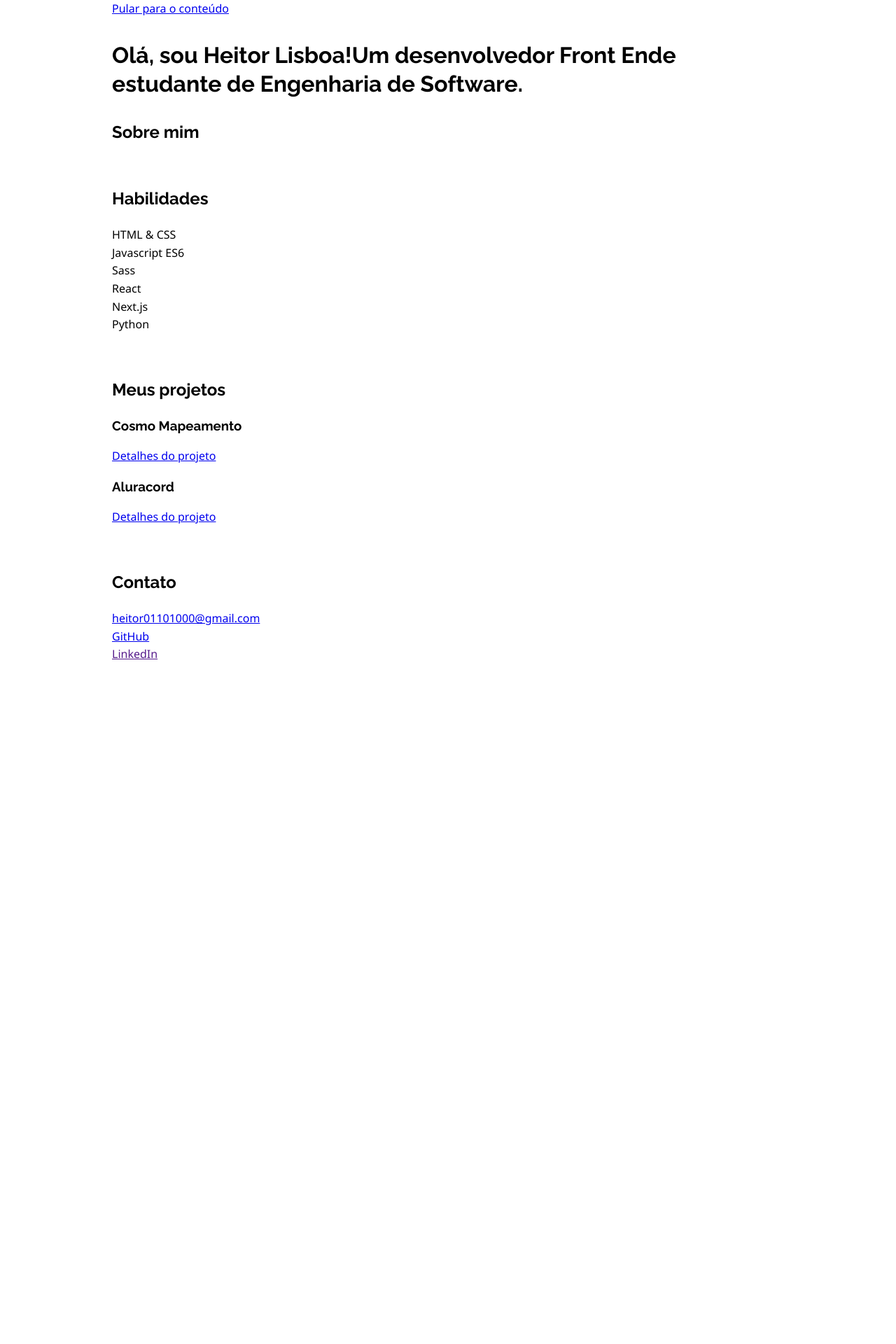
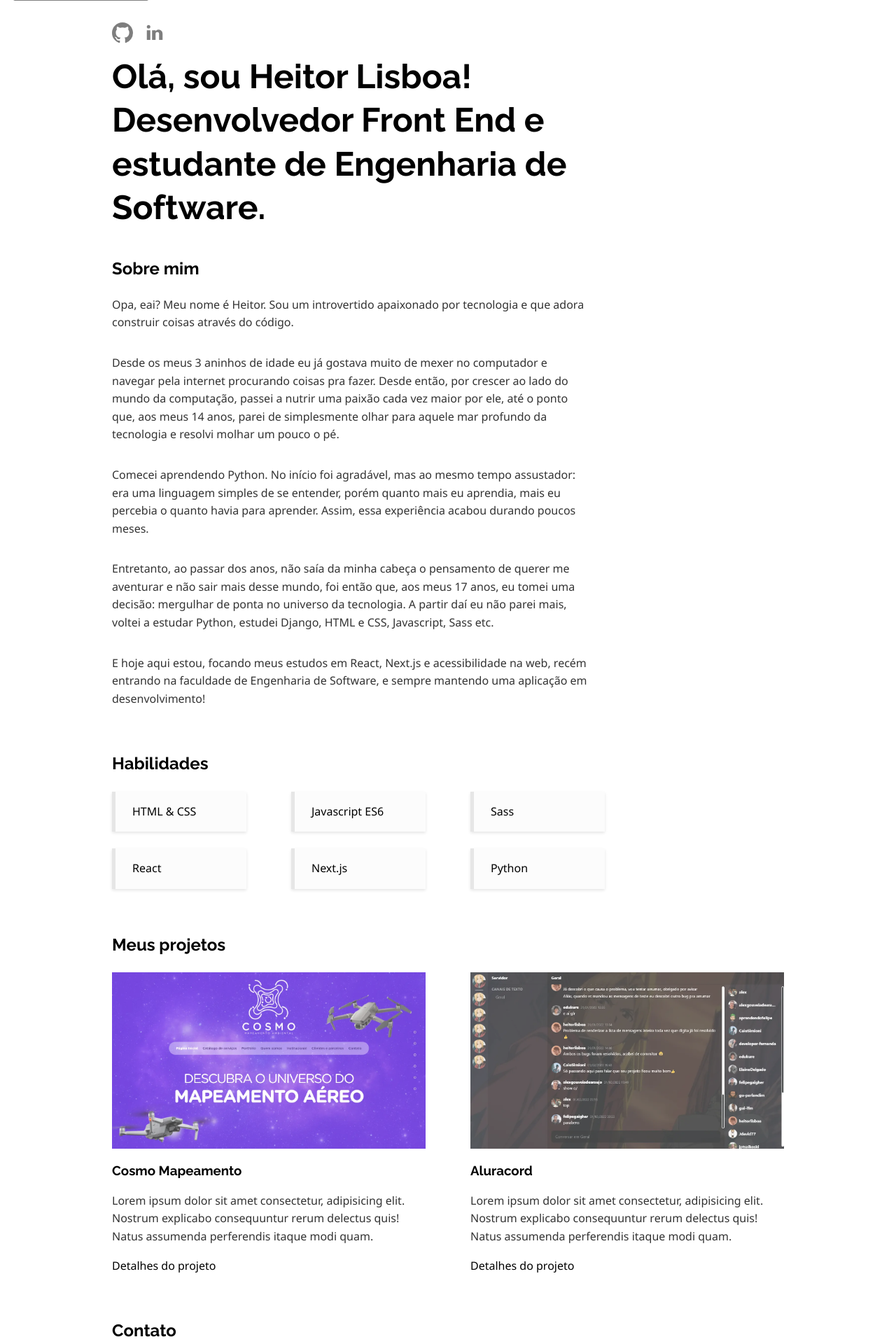
Before and after one commit to heitorlisboa/portfolio, a Next.js app: page / in a window 1280 px wide. Shown: the top 1920 px of the page at 70% size. Before the commit the page ends 948 px from the top, so only its background shows below. Built offline with nearby package versions, Linux system fonts and the light colour scheme.

Commit message:
Página inicial (semi-pronta)
- A maior parte do estilo está pronta, faltando fazer algumas animações
- Ainda falta uma parte do conteúdo da página

```diff
--- a/pages/index.tsx
+++ b/pages/index.tsx
@@ -2,6 +2,7 @@ import Head from "next/head";
 import Image from "next/image";
 import Link from "next/link";
 import type { NextPage } from "next";
+import styles from "../src/styles/pages/Home.module.scss";
 
 const Home: NextPage = () => {
   return (
@@ -10,47 +11,86 @@ const Home: NextPage = () => {
         <title>Heitor Lisboa - Desenvolvedor Front End</title>
       </Head>
 
-      <header>
-        <a href="#main-content">
+      <header className={styles.header}>
+        <a href="#main-content" className={styles.skipContent}>
           Pular para o conteúdo
         </a>
-        <ul aria-label="Redes sociais">
+        <ul className={styles.socialsIcons} aria-label="Redes sociais">
           <li>
-            <a href="https://github.com/heitorlisboa">
-              {/* <Image src="/svg/github-icon.svg" alt="GitHub" layout="fill" /> */}
+            <a
+              href="https://github.com/heitorlisboa"
+              target="_blank"
+              rel="noreferrer"
+            >
+              <Image
+                src="/svg/github-icon.svg"
+                alt="GitHub"
+                width={50}
+                height={50}
+                layout="responsive"
+              />
             </a>
           </li>
           <li>
-            <a href="">
-              {/* <Image
+            <a href="" target="_blank" rel="noreferrer">
+              <Image
                 src="/svg/linkedin-icon.svg"
                 alt="LinkedIn"
-                layout="fill"
-              /> */}
+                width={50}
+                height={50}
+                layout="responsive"
+              />
             </a>
           </li>
         </ul>
+        <h1 className={styles.mainTitle}>
+          Olá, sou Heitor Lisboa! Desenvolvedor Front End e estudante de
+          Engenharia de Software.
+        </h1>
       </header>
 
       <main id="main-content">
-        <h1>
-          <span>Olá, sou Heitor Lisboa!</span>
-          <span>Um desenvolvedor Front End</span>
-          <span>e estudante de Engenharia de Software.</span>
-        </h1>
-        {/* <Image
-          src="/img/landing-image.webp"
-          alt="Heitor sorrindo"
-          layout="fill"
-        /> */}
-
         <section>
           <h2>Sobre mim</h2>
+          <p>
+            Opa, eai? Meu nome é Heitor. Sou um introvertido apaixonado por
+            tecnologia e que adora construir coisas através do código.
+          </p>
+          <p>
+            Desde os meus 3 aninhos de idade eu já gostava muito de mexer no
+            computador e navegar pela internet procurando coisas pra fazer.
+            Desde então, por crescer ao lado do mundo da computação, passei a
+            nutrir uma paixão cada vez maior por ele, até o ponto que, aos meus
+            14 anos, parei de simplesmente olhar para aquele mar profundo da
+            tecnologia e resolvi molhar um pouco o pé.
+          </p>
+          <p>
+            Comecei aprendendo Python. No início foi agradável, mas ao mesmo
+            tempo assustador: era uma linguagem simples de se entender, porém
+            quanto mais eu aprendia, mais eu percebia o quanto havia para
+            aprender. Assim, essa experiência acabou durando poucos meses.
+          </p>
+          <p>
+            Entretanto, ao passar dos anos, não saía da minha cabeça o
+            pensamento de querer me aventurar e não sair mais desse mundo, foi
+            então que, aos meus 17 anos, eu tomei uma decisão: mergulhar de
+            ponta no universo da tecnologia. A partir daí eu não parei mais,
+            voltei a estudar Python, estudei Django, HTML e CSS, Javascript,
+            Sass etc.
+          </p>
+          <p>
+            E hoje aqui estou, focando meus estudos em React, Next.js e
+            acessibilidade na web, recém entrando na faculdade de Engenharia de
+            Software, e sempre mantendo uma aplicação em desenvolvimento!
+          </p>
         </section>
 
         <section>
           <h2 id="abilities-title">Habilidades</h2>
-          <ul aria-labelledby="abilities-title">
+          <ul
+            className={styles.abilitiesList}
+            aria-labelledby="abilities-title"
+          >
             <li>HTML &amp; CSS</li>
             <li>Javascript ES6</li>
             <li>Sass</li>
@@ -62,30 +102,50 @@ const Home: NextPage = () => {
 
         <section>
           <h2 id="projects-title">Meus projetos</h2>
-          <ul aria-labelledby="projects-title">
-            <article role="listitem">
-              {/* <Image
-                src="/img/cosmo-mapeamento"
-                alt="Print do website Cosmo Mapeamento"
-                layout="fill"
-              /> */}
+          <ul className={styles.projectList} aria-labelledby="projects-title">
+            <article className={styles.project} role="listitem">
+              <Link href="/works/cosmo-mapeamento">
+                <a>
+                  <Image
+                    src="/img/cosmo-mapeamento.webp"
+                    alt="Print do website Cosmo Mapeamento"
+                    width={16}
+                    height={9}
+                    layout="responsive"
+                  />
+                </a>
+              </Link>
               <h3>Cosmo Mapeamento</h3>
-              <p></p>
+              <p>
+                Lorem ipsum dolor sit amet consectetur, adipisicing elit.
+                Nostrum explicabo consequuntur rerum delectus quis! Natus
+                assumenda perferendis itaque modi quam.
+              </p>
               <Link href="/works/cosmo-mapeamento">
-                <a>Detalhes do projeto</a>
+                <a className="text-anchor">Detalhes do projeto</a>
               </Link>
             </article>
 
-            <article role="listitem">
-              {/* <Image
-                src="/img/aluracord"
-                alt="Print do website Aluracord"
-                layout="fill"
-              /> */}
+            <article className={styles.project} role="listitem">
+              <Link href="/works/aluracord">
+                <a>
+                  <Image
+                    src="/img/aluracord.webp"
+                    alt="Print do website Aluracord"
+                    width={16}
+                    height={9}
+                    layout="responsive"
+                  />
+                </a>
+              </Link>
               <h3>Aluracord</h3>
-              <p></p>
+              <p>
+                Lorem ipsum dolor sit amet consectetur, adipisicing elit.
+                Nostrum explicabo consequuntur rerum delectus quis! Natus
+                assumenda perferendis itaque modi quam.
+              </p>
               <Link href="/works/aluracord">
-                <a>Detalhes do projeto</a>
+                <a className="text-anchor">Detalhes do projeto</a>
               </Link>
             </article>
           </ul>
@@ -93,18 +153,32 @@ const Home: NextPage = () => {
 
         <section>
           <h2>Contato</h2>
-          <p></p>
-          <a href="mailto:heitor01101000@gmail.com">heitor01101000@gmail.com</a>
+          <p>
+            Lorem ipsum dolor sit, amet consectetur adipisicing elit. Sunt at
+            commodi culpa sit iste. Dolores hic quam impedit quis ullam.
+          </p>
+          <a className="text-anchor" href="mailto:heitor01101000@gmail.com">
+            heitor01101000@gmail.com
+          </a>
         </section>
       </main>
 
-      <footer>
-        <ul aria-label="Redes sociais">
+      <footer className={styles.footer}>
+        <ul className={styles.socialsTexts} aria-label="Redes sociais">
           <li>
-            <a href="https://github.com/heitorlisboa">GitHub</a>
+            <a
+              className="text-anchor"
+              href="https://github.com/heitorlisboa"
+              target="_blank"
+              rel="noreferrer"
+            >
+              GitHub
+            </a>
           </li>
           <li>
-            <a href="">LinkedIn</a>
+            <a className="text-anchor" href="" target="_blank" rel="noreferrer">
+              LinkedIn
+            </a>
           </li>
         </ul>
       </footer>
--- /dev/null
+++ b/src/styles/pages/Home.module.scss
@@ -0,0 +1,156 @@
+@use "../partials/colors" as clr;
+@use "../partials/gaps" as gp;
+@use "../partials/screen-breakpoints" as sb;
+
+// Header
+.header {
+  padding-block: gp.$big gp.$small;
+}
+
+.skipContent {
+  background-color: black;
+
+  color: white;
+
+  position: absolute;
+  top: 0;
+  left: gp.$small;
+
+  padding: gp.$smaller gp.$small;
+  border-radius: 0px 0px 5px 5px;
+
+  transform: translateY(-100%);
+  transition: transform 500ms ease-out;
+
+  &:focus-visible {
+    outline-offset: 0;
+
+    transform: translateY(0%);
+  }
+}
+
+.socialsIcons {
+  display: flex;
+  gap: gp.$small;
+
+  li {
+    width: 30px;
+    aspect-ratio: 1;
+  }
+  a {
+    display: block;
+
+    opacity: 0.5;
+    transition: opacity 500ms ease;
+
+    &:hover,
+    &:focus {
+      opacity: 1;
+    }
+  }
+}
+
+.mainTitle {
+  font-size: 3rem;
+
+  max-width: 23ch;
+
+  margin-block: 1rem 0;
+
+  span {
+    display: inline-block;
+  }
+
+  @media (max-width: sb.$max-tablet) {
+    font-size: clamp(2rem, 3.5vw + 1rem, 3rem);
+
+    padding-inline-end: gp.$small;
+  }
+}
+
+// Main
+.abilitiesList {
+  display: grid;
+  gap: gp.$medium gp.$bigger;
+  grid-template-columns: repeat(auto-fit, 12rem);
+  max-width: 45rem;
+
+  li {
+    background-color: clr.$subtle-gray;
+
+    position: relative;
+    display: flex;
+    align-items: center;
+
+    padding-block: gp.$small;
+    padding-inline: gp.$medium gp.$big;
+    border-inline-start: 5px solid clr.$light-gray;
+    box-shadow: 0 0.125rem 0.25rem 0 clr.$light-shadow;
+
+    transition: transform 1s ease;
+
+    &::before {
+      content: "";
+      position: absolute;
+      inset: 0;
+
+      box-shadow: 0 0.5rem 1rem -0.25rem clr.$medium-shadow;
+
+      opacity: 0;
+
+      transition: opacity 1s ease;
+    }
+
+    &:hover {
+      transform: translateY(-10%);
+
+      &::before {
+        opacity: 1;
+      }
+    }
+  }
+}
+
+.projectList {
+  display: flex;
+  gap: gp.$bigger;
+  flex-flow: row wrap;
+  justify-content: space-between;
+}
+
+.project {
+  flex-basis: calc(calc(35rem - 100%) * 99);
+  flex-grow: 1;
+
+  transition: transform 1s ease;
+
+  img {
+    opacity: 0.75;
+    transition: opacity 1s ease;
+  }
+
+  &:hover {
+    transform: scale(105%);
+
+    img {
+      opacity: 1;
+    }
+  }
+}
+
+// Footer
+.footer {
+  padding-block: gp.$small;
+}
+
+.socialsTexts {
+  text-transform: lowercase;
+
+  display: flex;
+  gap: gp.$small;
+  justify-content: flex-end;
+
+  a {
+    font-weight: normal;
+  }
+}
```
